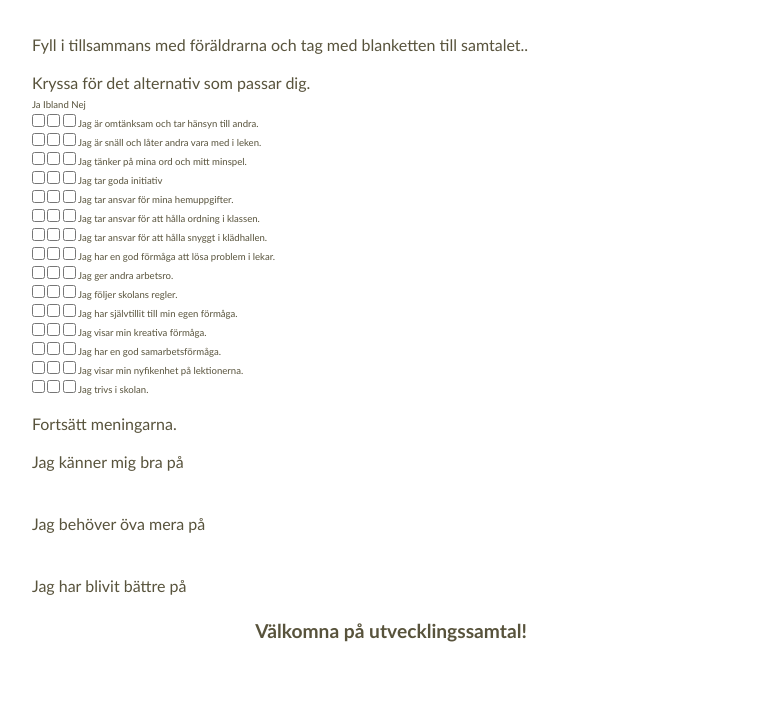
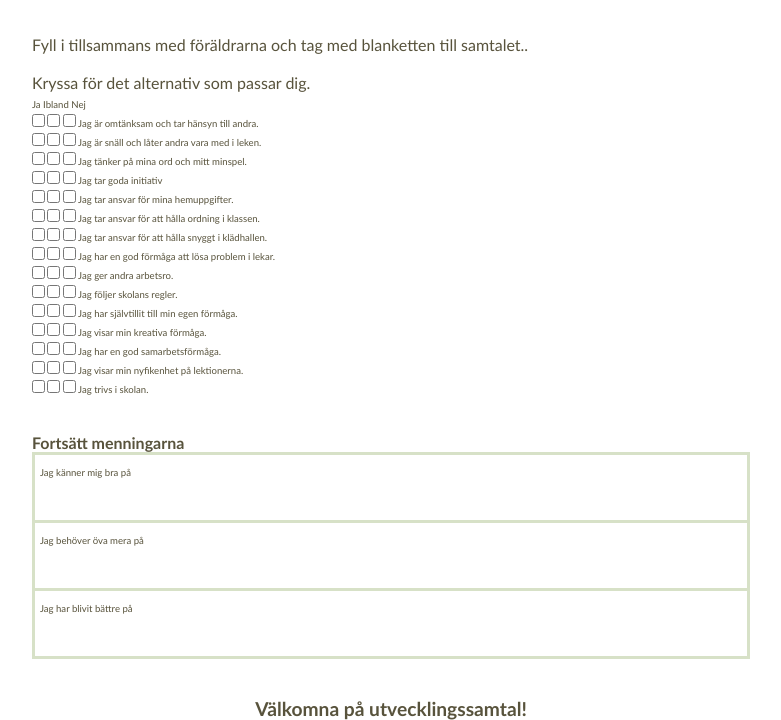
Before and after one commit to AlexanderGrip/Gripsholmsskolan-Forms, a website built with webpack: page Utvecklingssamtalsblankett B.html in a window 1280 px wide. Shown: the part 265-985 px from the top of the page, without its empty margins (249-1030 px from the left). Before the commit the page ends 907 px from the top, so only its background shows below. Built offline with nearby package versions, Linux system fonts and the light colour scheme.

Commit message:
Utvecklingssamtal
ändrade “Fortsätt menningarna” till en table

```diff
--- a/Utvecklingssamtalsblankett B.html
+++ b/Utvecklingssamtalsblankett B.html
@@ -136,13 +136,36 @@
 
 		</ul>
 
-		<p> Fortsätt meningarna.</p>
+		<table>
 
-		<p> Jag känner mig bra på<textarea class=fullwidth rows=2></textarea></p>
+		</table>
 
-		<p> Jag behöver öva mera på<textarea class=fullwidth rows=2></textarea></p>
+		<h4>Fortsätt menningarna</h4>
 
-		<p> Jag har blivit bättre på<textarea class=fullwidth rows=2></textarea></p>
+		<table>
+
+			<tr>
+				<td>
+					<label>Jag känner mig bra på</label>
+					<textarea rows=3></textarea>
+				</td>
+			</tr>
+
+			<tr>
+				<td>
+					<label>Jag behöver öva mera på</label>
+					<textarea rows=3></textarea>
+				</td>
+			</tr>
+
+			<tr>
+				<td>
+					<label>Jag har blivit bättre på</label>
+					<textarea rows=3></textarea>
+				</td>
+			</tr>
+
+		</table>
 
 		<h2 class=info>Välkomna på utvecklingssamtal!</h2>
 
```
